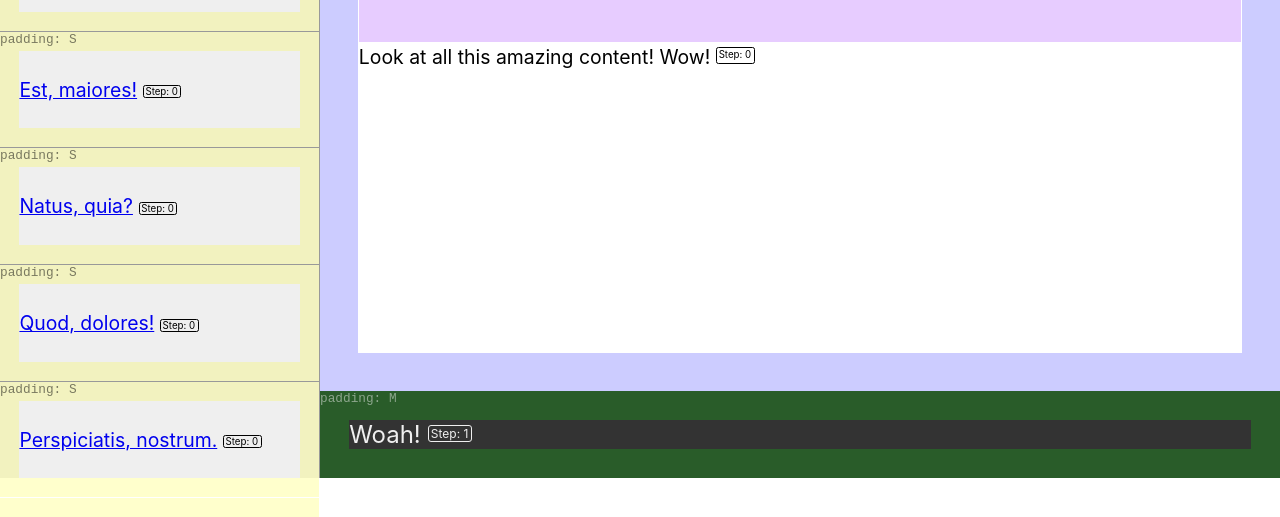
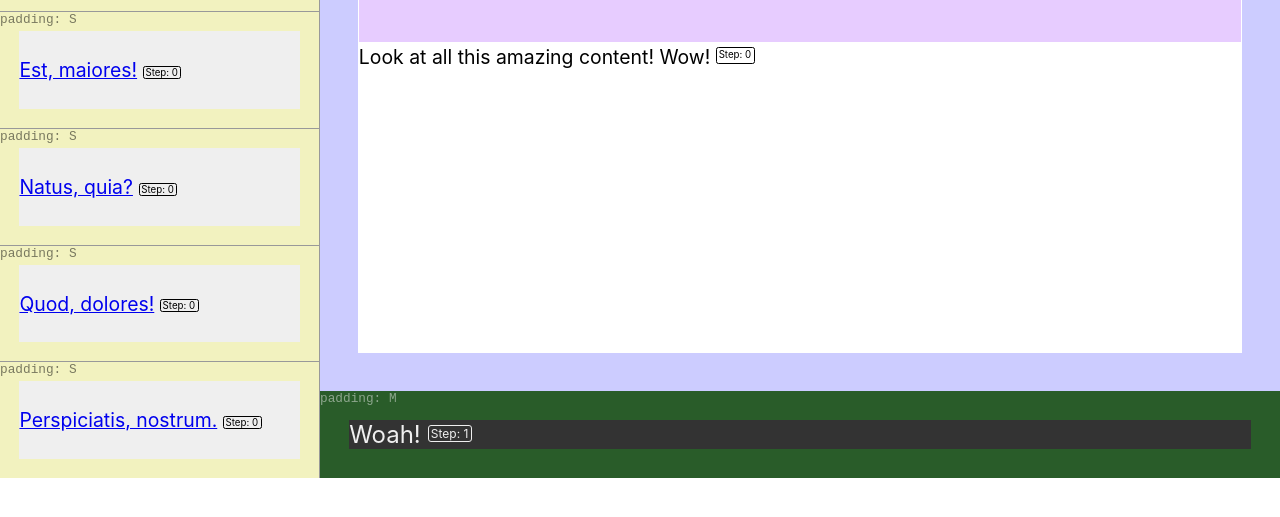
Before and after one commit to bingocaller/utopia-demos, an Eleventy site: page src/demos/sidebar.njk in a window 1280 px wide. Shown: the part 322-839 px from the top of the page. After the commit the page ends 800 px from the top, so only its background shows below. Built offline with nearby package versions, Linux system fonts and the light colour scheme; Eleventy itself is replaced by a stand-in of ours; files that its build step writes are made by us from their sources.

Commit message:
Fix sidebar ul bug

```diff
--- a/src/scss/_elements.scss
+++ b/src/scss/_elements.scss
@@ -6,7 +6,7 @@ footer {
   color: #efefef;
 }
 
-ul {
+main ul {
   @extend %u-margin-block--s;
   margin: 0;
 }
```
